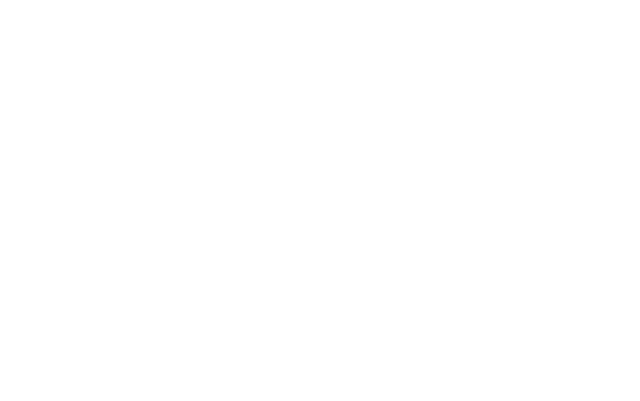
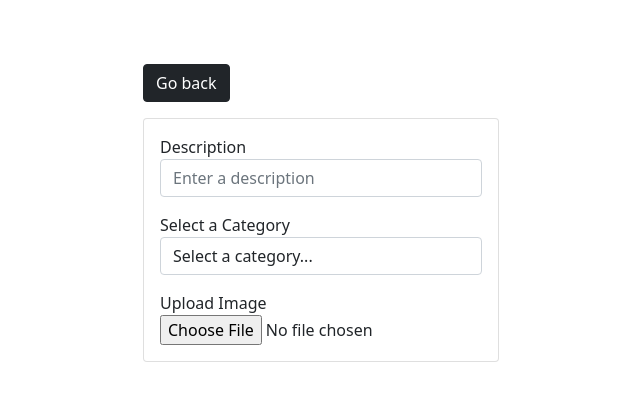
Before and after one commit to ehuntober/G-gallary, a Django app: page /add/ in a window 1280 px wide. Before the commit the part shown is empty. Shown: the top 401 px of the page, without its empty margins (319-959 px from the left). Run offline with Django 4.2, Linux system fonts and the light colour scheme.

Commit message:
add image form created

```diff
--- a/photo/templates/photos/add.html
+++ b/photo/templates/photos/add.html
@@ -5,8 +5,48 @@
     <meta http-equiv="X-UA-Compatible" content="IE=edge">
     <meta name="viewport" content="width=device-width, initial-scale=1.0">
     <title>Add Photo</title>
+    <link
+      href="https://cdn.jsdelivr.net/npm/bootstrap@5.0.2/dist/css/bootstrap.min.css"
+      rel="stylesheet"
+      integrity="sha384-EVSTQN3/azprG1Anm3QDgpJLIm9Nao0Yz1ztcQTwFspd3yD65VohhpuuCOmLASjC"
+      crossorigin="anonymous"
+    />
 </head>
-<body>
+<body class="m-5">
+<div class="container ">
+    <div class="row justify-content-center">
+     <div class="col-md-4">
+       <a href="{% url 'gallery' %}"class='btn btn-dark my-3'> Go back </a>
+     <div class="card">
+        <form>
+            <div class="form-group m-3">
+                <label>Description</label>
+                <input name="description" type="text"  placeholder = "Enter a description " class="form-control">
+            </div>
+
+            <div class="form-group m-3">
+                <label>Select a Category </label>
+                <select name="category"   class="form-control">
+                    <option value="none">Select a category...</option>
+                    {% for category in categories %}
+
+                    {% endfor %}
+
+                </select>
+              </div>
+
+            <div class="form-group m-3">
+              <label>Upload Image</label>
+              <input name="image" type="file" class="form-control-file">
+            </div>
+          </form>
+
+    </div>
+
+    </div>
+
+</div>
+
 
 </body>
 </html>
--- a/photo/views.py
+++ b/photo/views.py
@@ -16,4 +16,6 @@ def viewPhoto(request,pk):
     return render(request,'photos/photo.html',{'photo': photo})
 
 def addPhoto(request):
+    categories = Category.objects.all()
+    context = {"categories": categories}
     return render(request,'photos/add.html')
```
